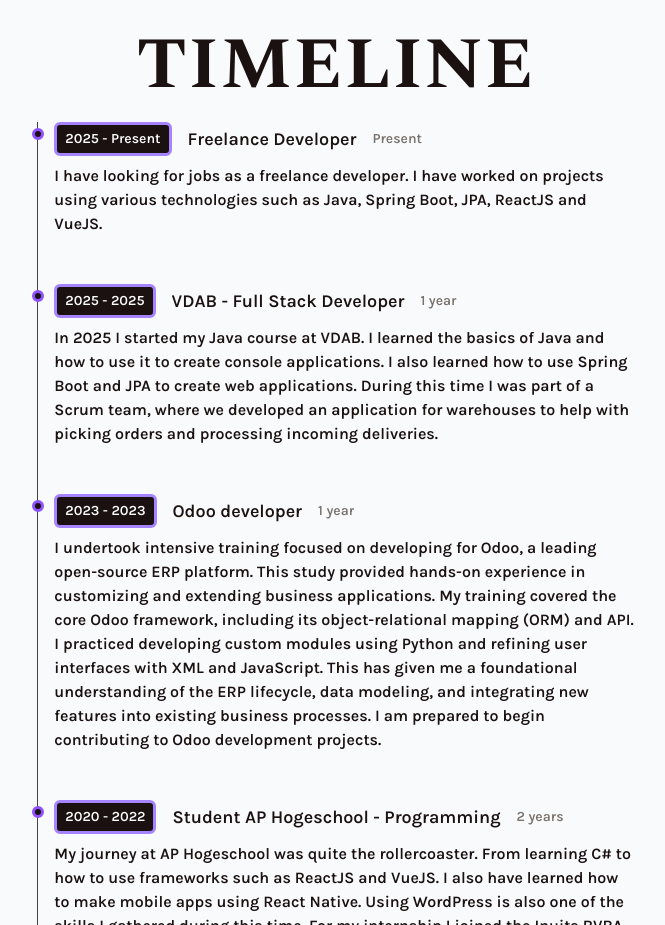
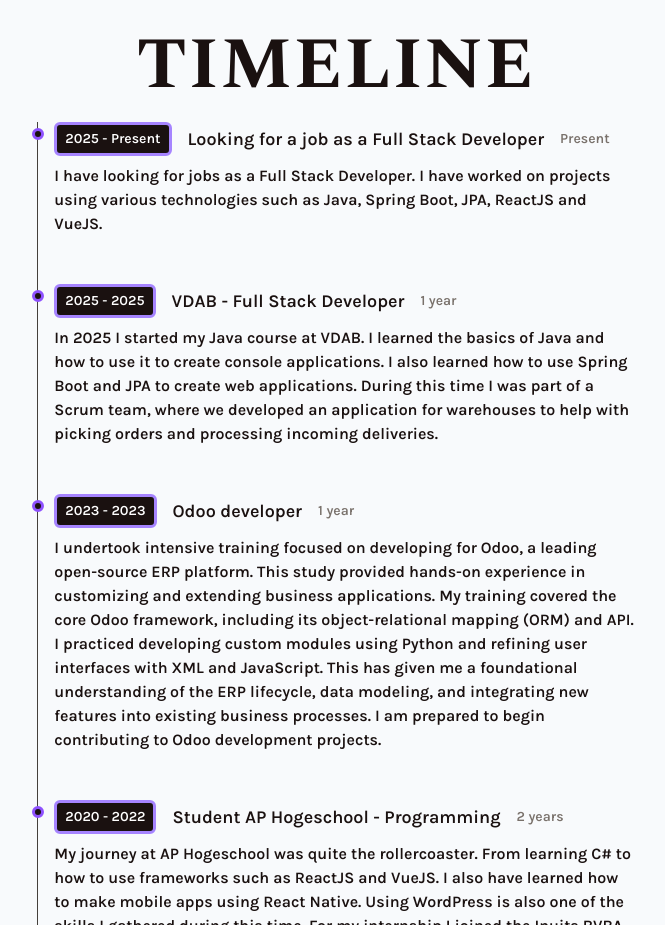
Before and after one commit to YensVanHout/portfolio-yens, a Next.js app: page / in a window 1280 px wide. Shown: the part 4760-5685 px from the top of the page, without its empty margins (304-969 px from the left). Built offline with nearby package versions, Linux system fonts and the light colour scheme; no server answers.

Commit message:
Small change to some text

```diff
--- a/src/app/data/data.ts
+++ b/src/app/data/data.ts
@@ -78,10 +78,10 @@ export const timeline = [
   },
   {
     year: "2025 - Present",
-    title: "Freelance Developer",
+    title: "Looking for a job as a Full Stack Developer",
     duration: "Present",
     details:
-      "I have looking for jobs as a freelance developer. I have worked on projects using various technologies such as Java, Spring Boot, JPA, ReactJS and VueJS.",
+      "I have looking for jobs as a Full Stack Developer. I have worked on projects using various technologies such as Java, Spring Boot, JPA, ReactJS and VueJS.",
   },
 ];
 
```
